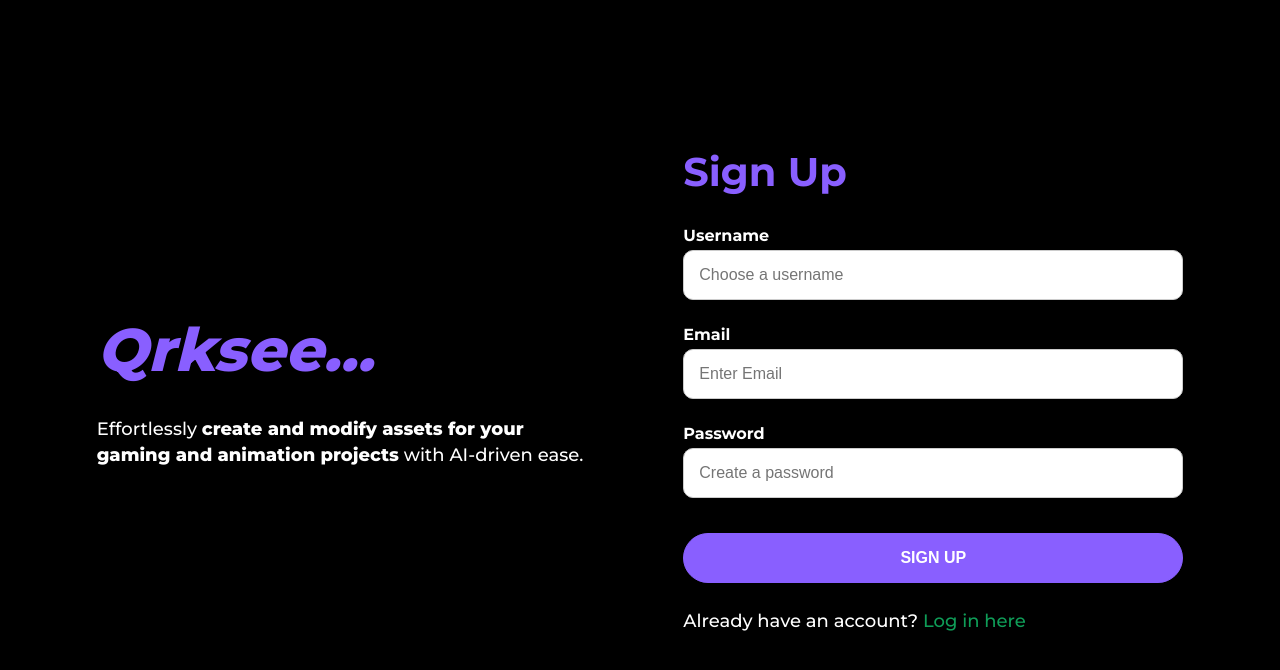
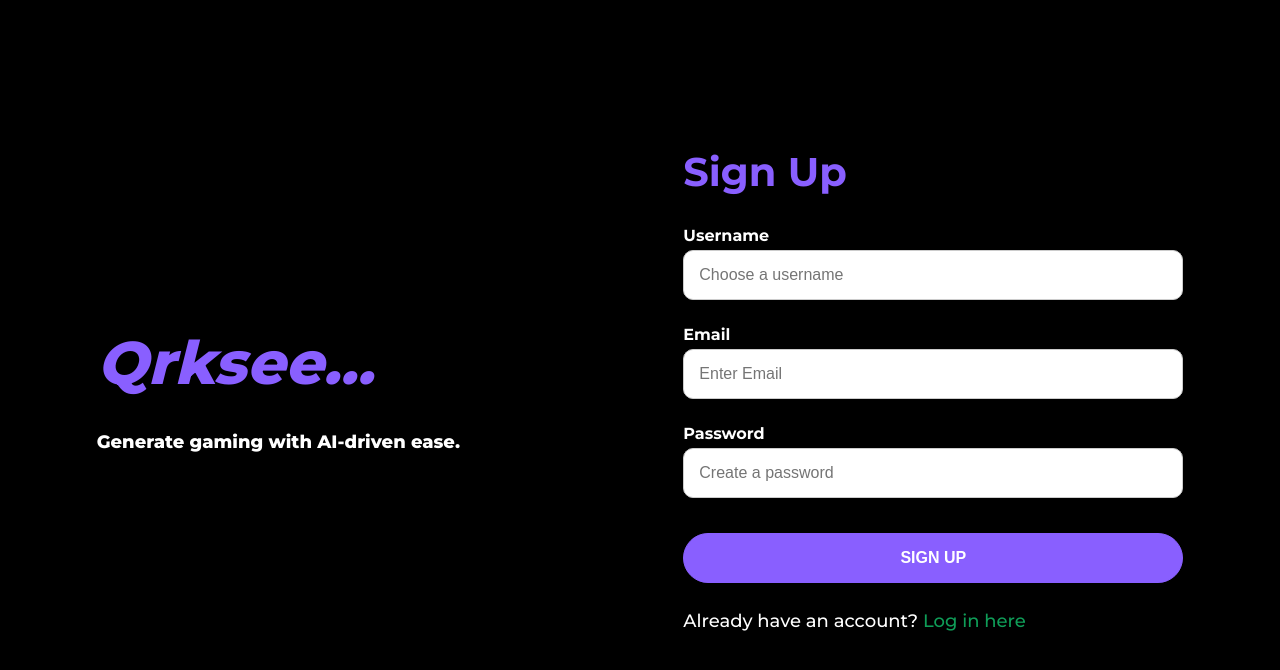
Before and after one commit to Addy-codes/character-generator, a Flask app: page /signup in a window 1280 px wide. Shown: the top 670 px of the page. Run offline with Flask 3, Linux system fonts and the light colour scheme; parts of the project's set-up code (start-up, migrations or seed data) failed here and were passed over; some libraries are stand-ins or nearby versions.

Commit message:
changed text

```diff
--- a/templates/generator.html
+++ b/templates/generator.html
@@ -20,7 +20,7 @@
     <div class="container">
         <div class="content">
             <div class="character-form-container">
-                <h1>Create a Character</h1>
+                <h1>Create an Asset</h1>
                 <form id="characterForm" action="{{ url_for('generate') }}" method="post" enctype="multipart/form-data">
                     <div class="form-group">
                         <label for="model_name">Select Your Project</label>
--- a/templates/signup.html
+++ b/templates/signup.html
@@ -18,9 +18,9 @@
             <div class="loginHeading">
                 <h1><i>Qrksee...</i></h1>
                 <p>
-                    Effortlessly
-                    <span>create and modify assets for your gaming and animation projects</span>
-                    with AI-driven ease.
+
+                    <span>Generate gaming with AI-driven ease.</span>
+
                 </p>
             </div>
             <div id="loginPage">
```
